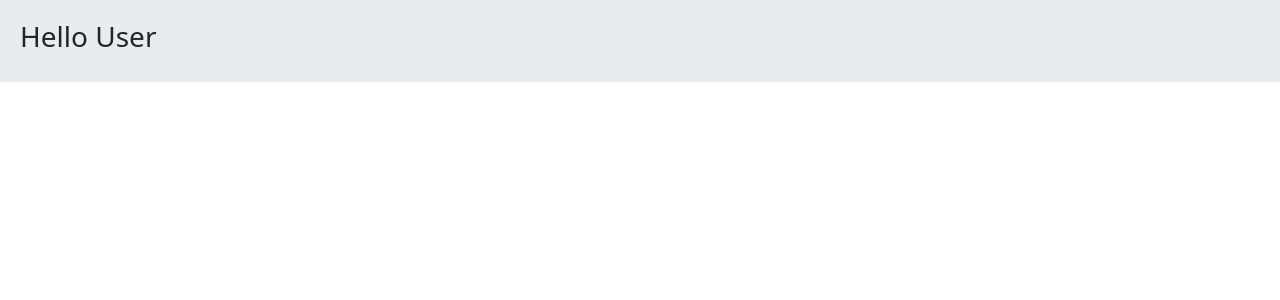
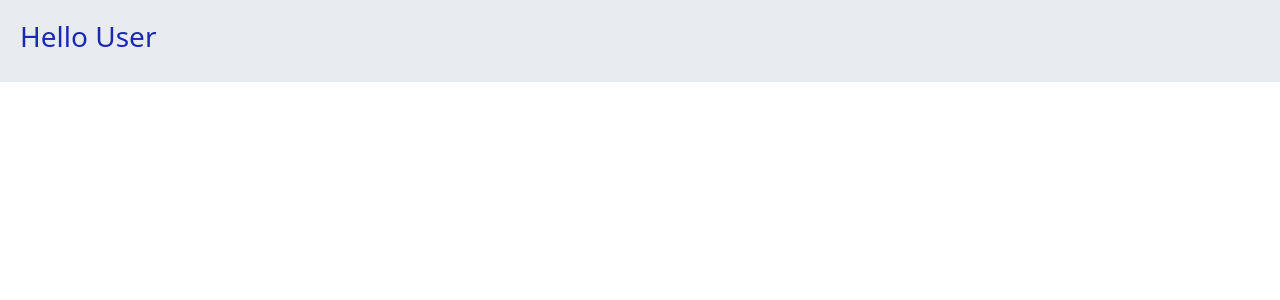
Before and after one commit to mehran-dgn/Django-Shop, a Django app: page / in a window 1280 px wide. Shown: the part 56-356 px from the top of the page. Run offline with Django 4.2, Linux system fonts and the light colour scheme.

Commit message:
static files implemented for both the app specific static files and the global static files

```diff
--- /dev/null
+++ b/mysite/home/static/home/css/styles.css
@@ -0,0 +1,3 @@
+h3{
+    color : #1a29b4 !important;
+}
--- a/mysite/home/templates/home/home.html
+++ b/mysite/home/templates/home/home.html
@@ -1,4 +1,10 @@
 {% extends "base.html" %}
+
+{% load static %}
+
+{% block extra_header %}
+    <link href="{% static 'home/css/styles.css' %}" rel="stylesheet">
+{% endblock %}
 
 {% block content %}
     <h3>Hello User</h3>
--- a/mysite/mysite/settings.py
+++ b/mysite/mysite/settings.py
@@ -114,10 +114,10 @@ USE_I18N = True
 USE_TZ = True
 
 
-# Static files (CSS, JavaScript, Images)
-# https://docs.djangoproject.com/en/4.2/howto/static-files/
-
 STATIC_URL = 'static/'
+STATICFILES_DIRS = [
+    BASE_DIR / 'static'
+]
 
 # Default primary key field type
 # https://docs.djangoproject.com/en/4.2/ref/settings/#default-auto-field
--- /dev/null
+++ b/mysite/static/css/base_styles.css
@@ -0,0 +1,5 @@
+.jumbotron{
+    padding:20px;
+    margin-bottom:20px;
+    background-color: #e9ecef;;
+}
--- a/mysite/templates/base.html
+++ b/mysite/templates/base.html
@@ -1,16 +1,12 @@
+{% load static %}
 <!DOCTYPE html>
 <html lang="en">
 <head>
     <meta charset="UTF-8">
     <title>Online Shop</title>
     <link href="https://cdn.jsdelivr.net/npm/bootstrap@5.1.3/dist/css/bootstrap.min.css" rel="stylesheet" integrity="sha384-1BmE4kWBq78iYhFldvKuhfTAU6auU8tT94WrHftjDbrCEXSU1oBoqyl2QvZ6jIW3" crossorigin="anonymous">
-    <style>
-        .jumbotron{
-        padding:20px;
-        margin-bottom:20px;
-        background-color: #e9ecef;;
-        }
-    </style>
+    <link href="{% static 'css/base_styles.css' %}" rel="stylesheet">
+    {% block extra_header %}{% endblock %}
 </head>
 <body>
 
```
